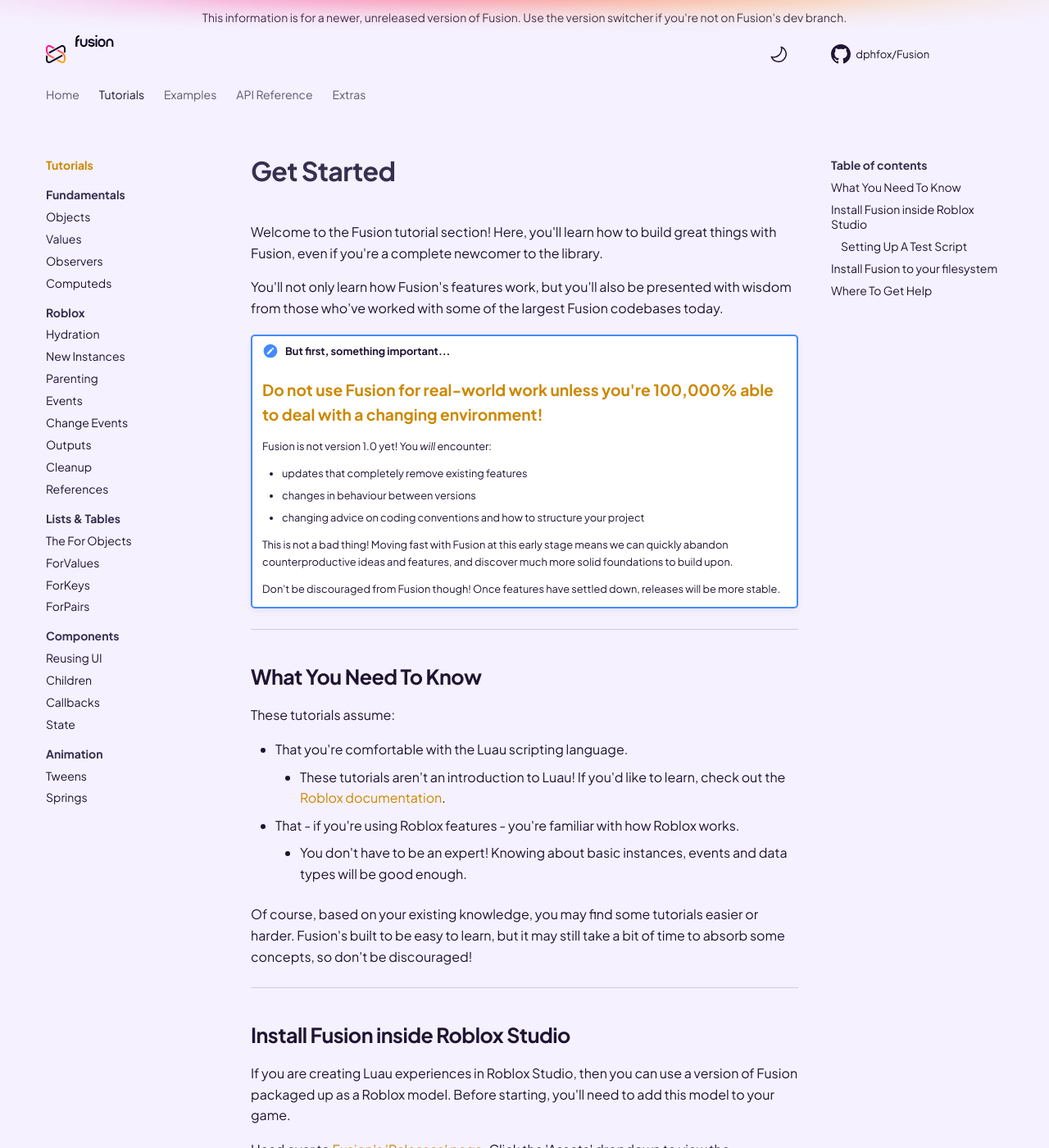
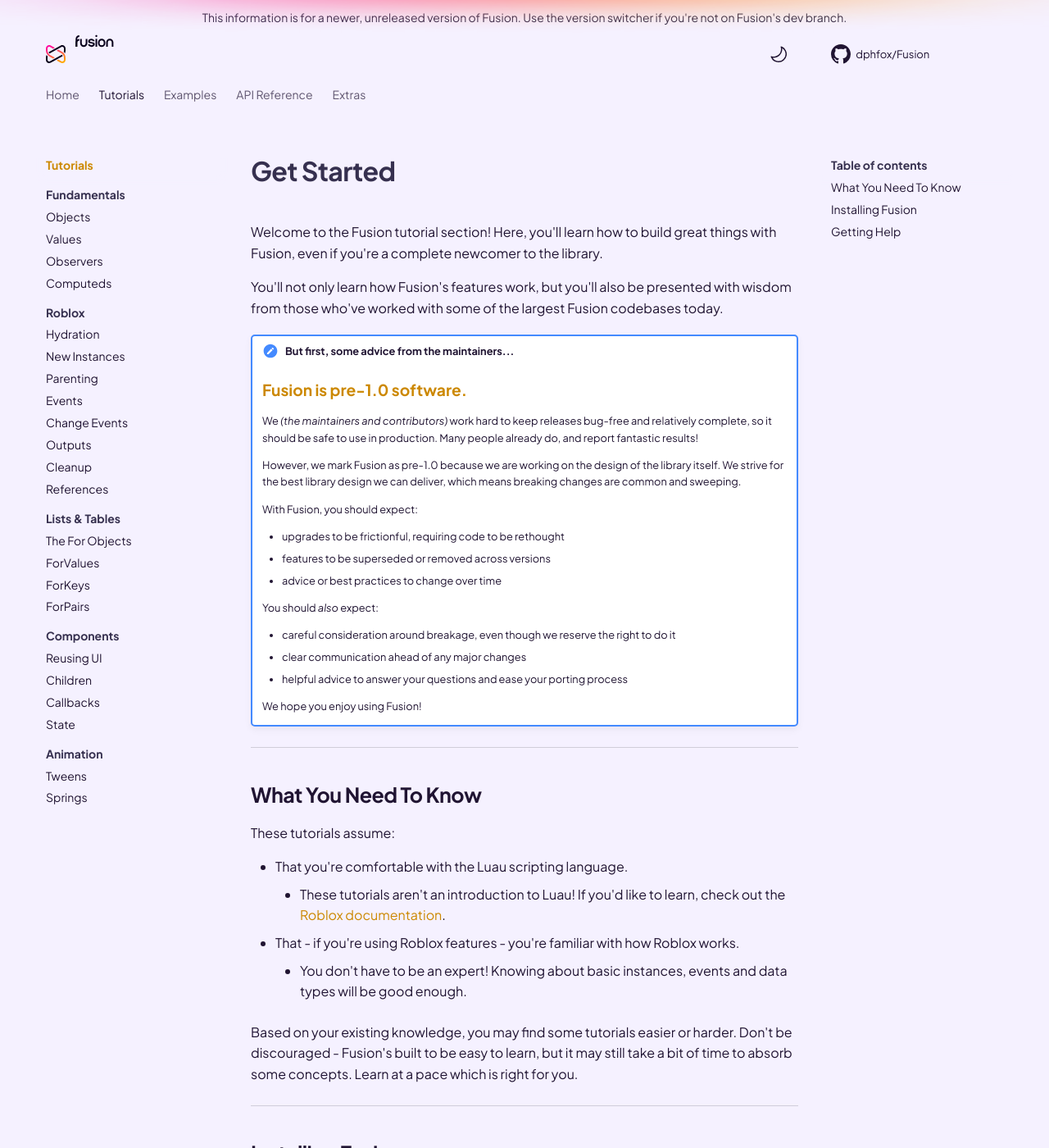
Before and after one commit to dphfox/Fusion, an MkDocs documentation site: the page built from docs/tutorials/index.md, in a window 1280 px wide and 1400 px high. Shown: the whole window at 82% size. Built offline with MkDocs 1.6.1 and Material for MkDocs 9.7.7, drawn with Linux system fonts in a browser that asks for light colours; comment, search, counter and statistics services are not loaded; the version menu is left out; some of the changed text lies outside the part shown.

Commit message:
Rewrite tutorial introduction

````diff
--- a/docs/tutorials/index.md
+++ b/docs/tutorials/index.md
@@ -5,24 +5,33 @@ You'll not only learn how Fusion's features work, but you'll also be presented
 with wisdom from those who've worked with some of the largest Fusion codebases
 today.
 
-!!! caution "But first, something important..."
+!!! caution "But first, some advice from the maintainers..."
 	**<span style="font-size: 1.5em; color: var(--fusiondoc-accent);">
-	Do not use Fusion for real-world work unless you're 100,000% able to deal
-	with a changing environment!
+	Fusion is pre-1.0 software.
 	</span>**
 
-	Fusion is not version 1.0 yet! You *will* encounter:
+	We *(the maintainers and contributors)* work hard to keep releases bug-free
+	and relatively complete, so it should be safe to use in production. Many
+	people already do, and report fantastic results!
 
-	- updates that completely remove existing features
-	- changes in behaviour between versions
-	- changing advice on coding conventions and how to structure your project
+	However, we mark Fusion as pre-1.0 because we are working on the design of
+	the library itself. We strive for the best library design we can deliver,
+	which means breaking changes are common and sweeping.
 
-	This is not a bad thing! Moving fast with Fusion at this early stage means
-	we can quickly abandon counterproductive ideas and features, and discover
-	much more solid foundations to build upon.
+	With Fusion, you should expect:
 
-	Don't be discouraged from Fusion though! Once features have settled down,
-	releases will be more stable.
+	- upgrades to be frictionful, requiring code to be rethought
+	- features to be superseded or removed across versions
+	- advice or best practices to change over time
+
+	You should *also* expect:
+
+	- careful consideration around breakage, even though we reserve the right to
+	  do it
+	- clear communication ahead of any major changes
+	- helpful advice to answer your questions and ease your porting process
+
+	We hope you enjoy using Fusion!
 
 -----
 
@@ -37,75 +46,55 @@ These tutorials assume:
     - You don't have to be an expert! Knowing about basic instances, events
 	and data types will be good enough.
 
-Of course, based on your existing knowledge, you may find some tutorials easier
-or harder. Fusion's built to be easy to learn, but it may still take a bit of
-time to absorb some concepts, so don't be discouraged!
+Based on your existing knowledge, you may find some tutorials easier or harder.
+Don't be discouraged - Fusion's built to be easy to learn, but it may still take
+a bit of time to absorb some concepts. Learn at a pace which is right for you.
 
 -----
 
-## Install Fusion inside Roblox Studio
+## Installing Fusion
 
-If you are creating Luau experiences in Roblox Studio, then you can use a
-version of Fusion packaged up as a Roblox model. Before starting, you'll need
-to add this model to your game.
+There are two ways of installing Fusion, dependent on your use case.
 
-Head over to [Fusion's 'Releases' page](https://github.com/Elttob/Fusion/releases).
-Click the 'Assets' dropdown to view the downloadable files:
+If you are creating Luau experiences in Roblox Studio, then you can import a
+Roblox model file containing Fusion.
 
-![Picture of Fusion's GitHub Releases page, with the Assets dropdown highlighted.](index/Github-Releases-Guide-1-Light.png#only-light)
-![Picture of Fusion's GitHub Releases page, with the Assets dropdown highlighted.](index/Github-Releases-Guide-1-Dark.png#only-dark)
+??? example "Steps (click to expand)"
 
-Now, click on the `Fusion.rbxm` file to download it. This model contains Fusion.
+	Head over to [Fusion's 'Releases' page](https://github.com/Elttob/Fusion/releases).
+	Click the 'Assets' dropdown to view the downloadable files:
 
-![The Assets dropdown opened to reveal downloads, with Fusion.rbxm highlighted.](index/Github-Releases-Guide-2-Light.png#only-light)
-![The Assets dropdown opened to reveal downloads, with Fusion.rbxm highlighted.](index/Github-Releases-Guide-2-Dark.png#only-dark)
+	![Picture of Fusion's GitHub Releases page, with the Assets dropdown highlighted.](index/Github-Releases-Guide-1-Light.png#only-light)
+	![Picture of Fusion's GitHub Releases page, with the Assets dropdown highlighted.](index/Github-Releases-Guide-1-Dark.png#only-dark)
 
-Head into Roblox Studio to import the model; if you're just following the
-tutorials, an empty baseplate will do.
+	Now, click on the `Fusion.rbxm` file to download it. This model contains Fusion.
 
-Right-click on `ReplicatedStorage`, and select 'Insert from File':
+	![The Assets dropdown opened to reveal downloads, with Fusion.rbxm highlighted.](index/Github-Releases-Guide-2-Light.png#only-light)
+	![The Assets dropdown opened to reveal downloads, with Fusion.rbxm highlighted.](index/Github-Releases-Guide-2-Dark.png#only-dark)
 
-![ReplicatedStorage is right-clicked, showing a context menu of items. Insert from File is highlighted.](index/Github-Releases-Guide-3-Light.png#only-light)
-![ReplicatedStorage is right-clicked, showing a context menu of items. Insert from File is highlighted.](index/Github-Releases-Guide-3-Dark.png#only-dark)
+	Head into Roblox Studio to import the model; if you're just following the
+	tutorials, an empty baseplate will do.
 
-Select the `Fusion.rbxm` file you just downloaded. You should see a 'Fusion'
-module script appear in `ReplicatedStorage`!
+	Right-click on `ReplicatedStorage`, and select 'Insert from File':
 
-### Setting Up A Test Script
+	![ReplicatedStorage is right-clicked, showing a context menu of items. Insert from File is highlighted.](index/Github-Releases-Guide-3-Light.png#only-light)
+	![ReplicatedStorage is right-clicked, showing a context menu of items. Insert from File is highlighted.](index/Github-Releases-Guide-3-Dark.png#only-dark)
 
-Now that you've installed Fusion, you can set up a local script for testing.
-Here's how:
+	Select the `Fusion.rbxm` file you just downloaded. You should see a 'Fusion'
+	module script appear in `ReplicatedStorage`!
 
-1. Create a `LocalScript` in `StarterGui` or `StarterPlayerScripts`.
-2. Remove the default code, and paste the following code in:
-```Lua linenums="1"
-local ReplicatedStorage = game:GetService("ReplicatedStorage")
-local Fusion = require(ReplicatedStorage.Fusion)
-```
-3. Press 'Play' - if there are no errors, everything was set up correctly!
+	Now, you can create a script for testing:
 
-??? fail "My script didn't work! (click to expand)"
+	1. Create a `LocalScript` in `StarterGui` or `StarterPlayerScripts`.
+	2. Remove the default code, and paste the following code in:
+	```Lua linenums="1"
+	local ReplicatedStorage = game:GetService("ReplicatedStorage")
+	local Fusion = require(ReplicatedStorage.Fusion)
 	```
-	Fusion is not a valid member of ReplicatedStorage "ReplicatedStorage"
-	```
+	3. Press 'Play' - if there are no errors, everything was set up correctly!.
 
-	If you're seeing this error, then your script can't find Fusion.
-
-	This code assumes you've installed Fusion into `ReplicatedStorage`. If
-	you've installed Fusion elsewhere, you'll need to tweak the `require()` on
-	line 2 to point to the correct location.
-
-	If line 2 looks like it points to the correct location, refer back to
-	[the previous section](#installing-fusion) and double-check you've set
-	everything up properly. Make sure you have a `ModuleScript` inside
-	`ReplicatedStorage` called "Fusion".
-
------
-
-## Install Fusion to your filesystem
-
-If you're using pure Luau, or if you're synchronising into Roblox Studio from
-the filesystem or an external editor, you can use these alternate steps instead:
+If you're using pure Luau, or if you're synchronising external files into Roblox
+Studio, then you can use Fusion's source code directly.
 
 ??? example "Steps (click to expand)"
 	1. Head over to [Fusion's 'Releases' page](https://github.com/Elttob/Fusion/releases).
@@ -132,15 +121,16 @@ the filesystem or an external editor, you can use these alternate steps instead:
 
 -----
 
-## Where To Get Help
+## Getting Help
 
-Fusion is built to be easy to use, and we want these tutorials to be as useful
-and comprehensive as possible. However, maybe you're stuck on a cursed issue
-and really need some help; or perhaps you're looking to get a better overall
-understanding of Fusion!
+Fusion is built to be easy to use, and this website strives to be as useful and
+comprehensive as possible. However, you might need targeted help on a specific
+issue, or you might want to grow your understanding of Fusion in other ways.
 
-Whatever you're looking for, here are some resources for you to get help:
+The best place to get help is [the #fusion channel](https://discord.com/channels/385151591524597761/895437663040077834)
+over on [the Roblox OSS Discord server](https://discord.gg/h2NV8PqhAD).
+Maintainers and contributors drop in frequently, alongside many eager Fusion
+users.
 
-- [The Roblox OSS Discord](https://discord.gg/h2NV8PqhAD) has a [#fusion](https://discord.com/channels/385151591524597761/895437663040077834) channel
-- Check out [our Discussions page](https://github.com/Elttob/Fusion/discussions) on GitHub
-- [Open an issue](https://github.com/Elttob/Fusion/issues) if you run into bugs or have feature requests
+For bugs and feature requests, [open an issue](https://github.com/Elttob/Fusion/issues)
+on GitHub.
````
